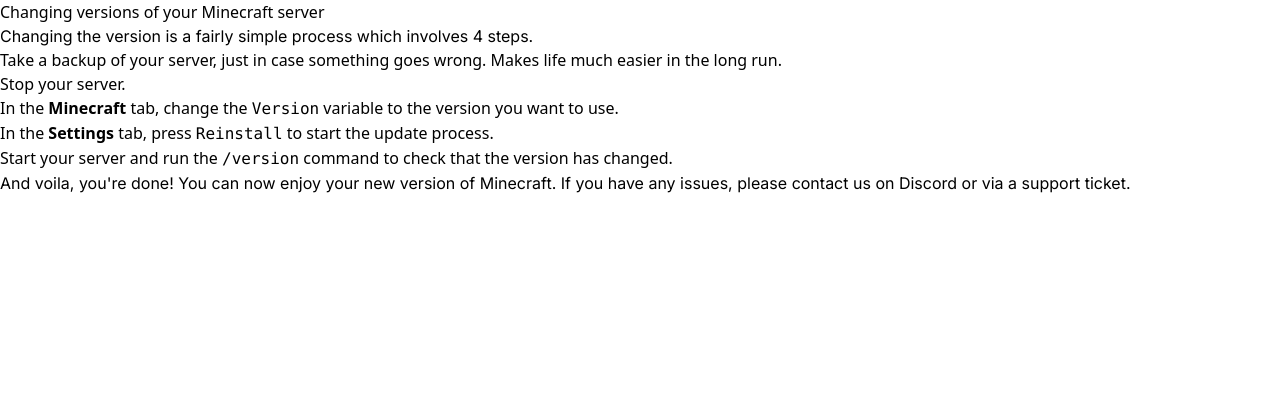
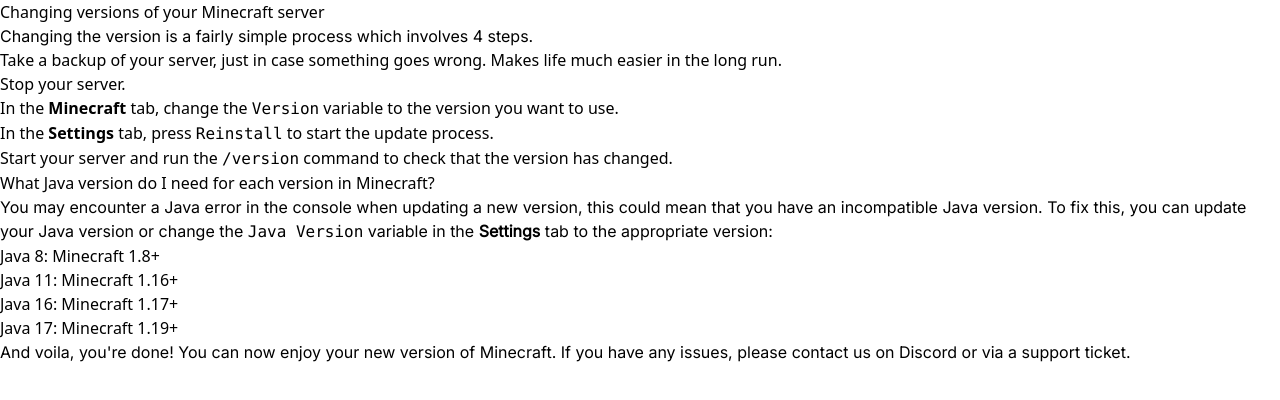
Before and after one commit to berrybyte-net/documentation, a Next.js app: page /games/minecraft/changing-versions in a window 1280 px wide. Shown: the top 400 px of the page. Built offline with nearby package versions, Linux system fonts and the light colour scheme.

Commit message:
java version

```diff
--- a/pages/games/minecraft/changing-versions.mdx
+++ b/pages/games/minecraft/changing-versions.mdx
@@ -8,4 +8,15 @@
     4. In the **Settings** tab, press `Reinstall` to start the update process.
     5. Start your server and run the `/version` command to check that the version has changed.
 
+### What Java version do I need for each version in Minecraft?
+
+You may encounter a Java error in the console when updating a new version, this could mean that you have an incompatible Java version. To fix this, you can update your Java version or change the `Java Version` variable in the **Settings** tab to the appropriate version:
+
+    * Java 8: Minecraft 1.8+
+    * Java 11: Minecraft 1.16+
+    * Java 16: Minecraft 1.17+
+    * Java 17: Minecraft 1.19+
+
+
+
 And voila, you're done! You can now enjoy your new version of Minecraft. If you have any issues, please contact us on Discord or via a support ticket.
```
